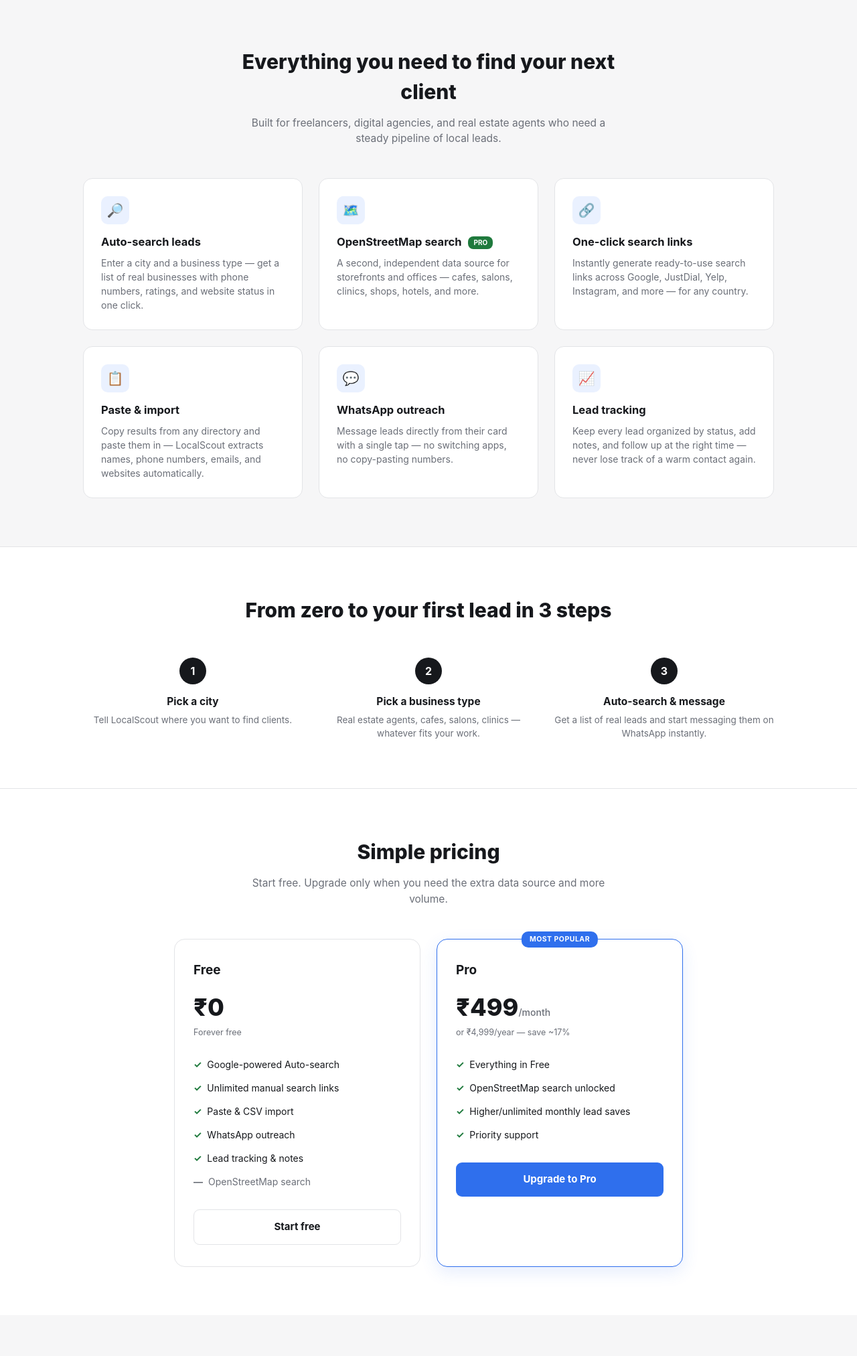
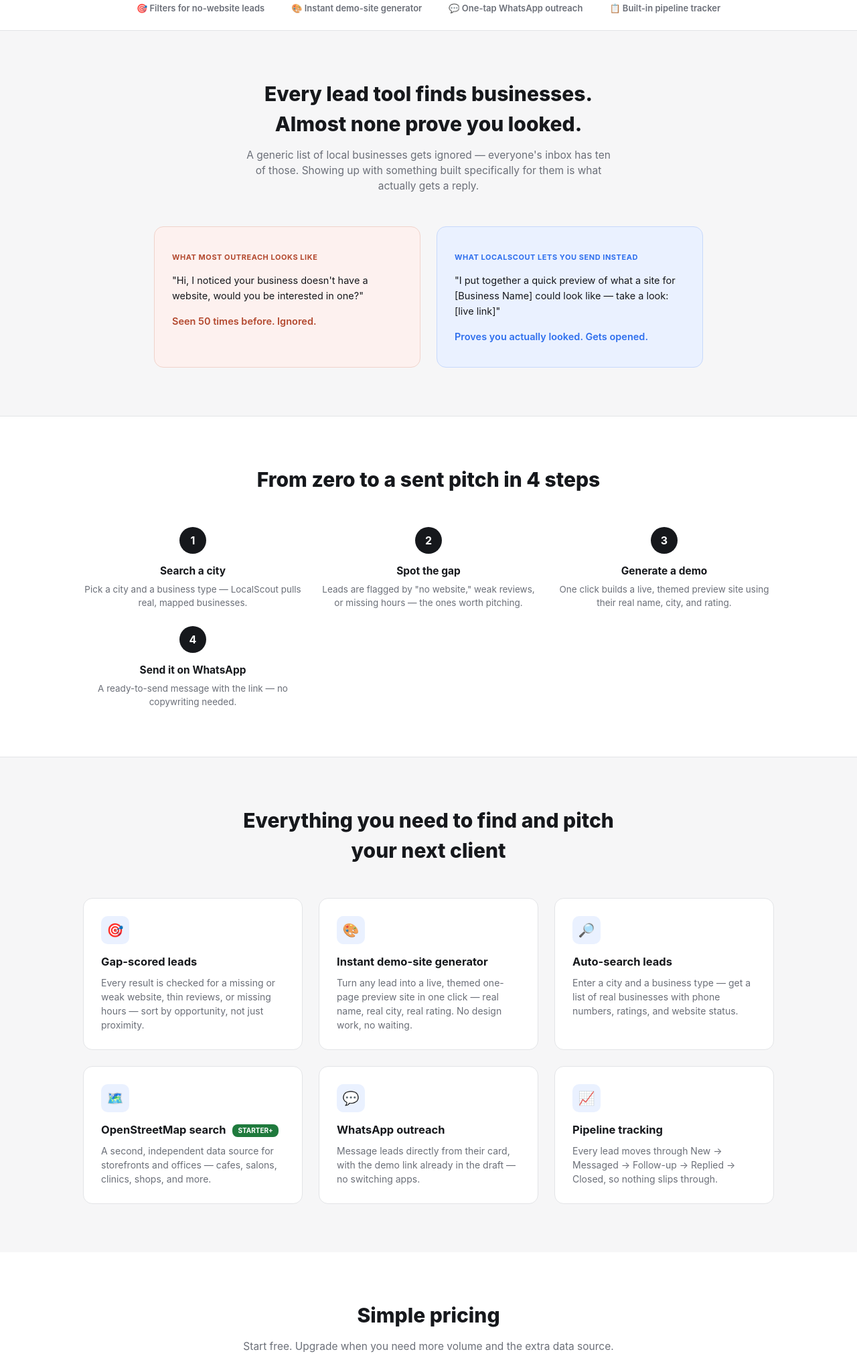
Before and after one commit to krishnamishra-tech/lead-hunter, a website: page index.html in a window 1280 px wide. Shown: the part 614-2639 px from the top of the page at 67% size. Drawn offline with Linux system fonts and the light colour scheme.

Commit message:
Update index.html

```diff
--- a/index.html
+++ b/index.html
@@ -3,17 +3,31 @@
 <head>
 <meta charset="UTF-8">
 <meta name="viewport" content="width=device-width, initial-scale=1.0">
-<title>LocalScout — Find local business leads in seconds</title>
-<meta name="description" content="LocalScout helps freelancers, agencies, and real estate agents find real local business leads, message them on WhatsApp, and track follow-ups — all in one place.">
-<meta property="og:title" content="LocalScout — Find local business leads in seconds">
-<meta property="og:description" content="Find real business leads by city and type, message them on WhatsApp, and track every follow-up in one simple tool.">
+<title>LocalScout — Find businesses with no website. Pitch them a demo.</title>
+<meta name="description" content="LocalScout finds local businesses with no website (or a weak one), builds an instant demo site to pitch them, and gets you talking to them on WhatsApp — built for web design agencies and freelancers in India.">
+<meta property="og:title" content="LocalScout — Find businesses with no website. Pitch them a demo.">
+<meta property="og:description" content="Find the businesses that actually need a website, show them a live preview in one click, and message them on WhatsApp — before your competitor does.">
 <meta property="og:type" content="website">
-<meta property="og:url" content="https://localscout.app/">
+<meta property="og:url" content="https://localscout.online/">
 <meta name="twitter:card" content="summary_large_image">
-<meta name="twitter:title" content="LocalScout — Find local business leads in seconds">
-<meta name="twitter:description" content="Find real business leads by city and type, message them on WhatsApp, and track every follow-up in one simple tool.">
-<link rel="canonical" href="https://localscout.app/">
+<meta name="twitter:title" content="LocalScout — Find businesses with no website. Pitch them a demo.">
+<meta name="twitter:description" content="Find the businesses that actually need a website, show them a live preview in one click, and message them on WhatsApp.">
+<link rel="canonical" href="https://localscout.online/">
 <link rel="stylesheet" href="shared.css">
+<style>
+  .wedge-band { background: var(--forest); color: #fff; padding: 14px 0; text-align: center; font-size: 13.5px; }
+  .wedge-band strong { color: var(--brass-light); }
+  .compare-grid { display: grid; grid-template-columns: 1fr 1fr; gap: 24px; max-width: 820px; margin: 0 auto; }
+  .compare-card { border-radius: 14px; padding: 26px; }
+  .compare-card.bad { background: #fdf1ef; border: 1px solid #f0d3cb; }
+  .compare-card.good { background: var(--brass-soft); border: 1px solid #c7d9fb; }
+  .compare-card p.label { font-size: 11px; font-weight: 700; text-transform: uppercase; letter-spacing: .05em; margin-bottom: 10px; }
+  .compare-card.bad p.label { color: #b3492f; }
+  .compare-card.good p.label { color: var(--brass); }
+  .compare-card p.line { font-size: 14.5px; line-height: 1.6; margin-bottom: 8px; }
+  .icp-note { background: var(--card); border: 1px solid var(--line); border-radius: 14px; padding: 22px 26px; max-width: 640px; margin: 40px auto 0; font-size: 13.5px; color: var(--ink-soft); text-align: center; }
+  @media (max-width: 760px) { .compare-grid { grid-template-columns: 1fr; } }
+</style>
 </head>
 <body>
 
@@ -29,77 +43,102 @@
   </div>
 </nav>
 
+<div class="wedge-band">
+  Built for web design agencies &amp; freelancers who sell websites — not a generic lead scraper.
+</div>
+
 <div class="hero">
   <div class="wrap">
-    <h1>Find local business leads.<br>Message them. <span class="accent">Close them.</span></h1>
-    <p class="sub">LocalScout finds real businesses in any city, pulls their contact details, and gets you talking to them on WhatsApp — in minutes, not hours of manual searching.</p>
+    <h1>Find businesses with <span class="accent">no website.</span><br>Show them one before you even talk.</h1>
+    <p class="sub">LocalScout finds local businesses that have no website (or a weak one), auto-generates a live demo of what theirs could look like, and gets you messaging them on WhatsApp — in minutes.</p>
     <div class="hero-ctas">
       <a href="app.html" class="btn btn-primary">Start free — no card needed</a>
-      <a href="pricing.html" class="btn btn-outline">See pricing</a>
+      <a href="#how-it-works" class="btn btn-outline">See how it works</a>
     </div>
-    <p class="hero-note">Free plan includes real Google-powered auto-search, unlimited manual links, and paste-import.</p>
+    <p class="hero-note">Free plan includes real Google-powered search, unlimited manual links, and paste-import.</p>
   </div>
 </div>
 
 <div class="trust-bar">
   <div class="wrap">
-    <span>🔎 Real business data</span>
+    <span>🎯 Filters for no-website leads</span>
+    <span>🎨 Instant demo-site generator</span>
     <span>💬 One-tap WhatsApp outreach</span>
-    <span>📋 Built-in lead tracker</span>
-    <span>🌍 Works for any city or country</span>
+    <span>📋 Built-in pipeline tracker</span>
   </div>
 </div>
 
-<section id="features">
+<section>
   <div class="wrap">
     <div class="section-head">
-      <h2>Everything you need to find your next client</h2>
-      <p>Built for freelancers, digital agencies, and real estate agents who need a steady pipeline of local leads.</p>
+      <h2>Every lead tool finds businesses. Almost none prove you looked.</h2>
+      <p>A generic list of local businesses gets ignored — everyone's inbox has ten of those. Showing up with something built specifically for them is what actually gets a reply.</p>
     </div>
-    <div class="feature-grid">
-      <div class="feature-card">
-        <div class="icon">🔎</div>
-        <h3>Auto-search leads</h3>
-        <p>Enter a city and a business type — get a list of real businesses with phone numbers, ratings, and website status in one click.</p>
+    <div class="compare-grid">
+      <div class="compare-card bad">
+        <p class="label">What most outreach looks like</p>
+        <p class="line">"Hi, I noticed your business doesn't have a website, would you be interested in one?"</p>
+        <p class="line" style="color:#b3492f;font-weight:600;">Seen 50 times before. Ignored.</p>
       </div>
-      <div class="feature-card">
-        <div class="icon">🗺️</div>
-        <h3>OpenStreetMap search <span class="badge-pro">PRO</span></h3>
-        <p>A second, independent data source for storefronts and offices — cafes, salons, clinics, shops, hotels, and more.</p>
-      </div>
-      <div class="feature-card">
-        <div class="icon">🔗</div>
-        <h3>One-click search links</h3>
-        <p>Instantly generate ready-to-use search links across Google, JustDial, Yelp, Instagram, and more — for any country.</p>
-      </div>
-      <div class="feature-card">
-        <div class="icon">📋</div>
-        <h3>Paste &amp; import</h3>
-        <p>Copy results from any directory and paste them in — LocalScout extracts names, phone numbers, emails, and websites automatically.</p>
-      </div>
-      <div class="feature-card">
-        <div class="icon">💬</div>
-        <h3>WhatsApp outreach</h3>
-        <p>Message leads directly from their card with a single tap — no switching apps, no copy-pasting numbers.</p>
-      </div>
-      <div class="feature-card">
-        <div class="icon">📈</div>
-        <h3>Lead tracking</h3>
-        <p>Keep every lead organized by status, add notes, and follow up at the right time — never lose track of a warm contact again.</p>
+      <div class="compare-card good">
+        <p class="label">What LocalScout lets you send instead</p>
+        <p class="line">"I put together a quick preview of what a site for [Business Name] could look like — take a look: [live link]"</p>
+        <p class="line" style="color:var(--brass);font-weight:600;">Proves you actually looked. Gets opened.</p>
       </div>
     </div>
   </div>
 </section>
 
-<section style="background:var(--card);border-top:1px solid var(--line);border-bottom:1px solid var(--line);">
+<section id="how-it-works" style="background:var(--card);border-top:1px solid var(--line);border-bottom:1px solid var(--line);">
   <div class="wrap">
     <div class="section-head">
-      <h2>From zero to your first lead in 3 steps</h2>
+      <h2>From zero to a sent pitch in 4 steps</h2>
     </div>
     <div class="steps">
-      <div class="step"><div class="num">1</div><h3>Pick a city</h3><p>Tell LocalScout where you want to find clients.</p></div>
-      <div class="step"><div class="num">2</div><h3>Pick a business type</h3><p>Real estate agents, cafes, salons, clinics — whatever fits your work.</p></div>
-      <div class="step"><div class="num">3</div><h3>Auto-search &amp; message</h3><p>Get a list of real leads and start messaging them on WhatsApp instantly.</p></div>
+      <div class="step"><div class="num">1</div><h3>Search a city</h3><p>Pick a city and a business type — LocalScout pulls real, mapped businesses.</p></div>
+      <div class="step"><div class="num">2</div><h3>Spot the gap</h3><p>Leads are flagged by "no website," weak reviews, or missing hours — the ones worth pitching.</p></div>
+      <div class="step"><div class="num">3</div><h3>Generate a demo</h3><p>One click builds a live, themed preview site using their real name, city, and rating.</p></div>
+      <div class="step"><div class="num">4</div><h3>Send it on WhatsApp</h3><p>A ready-to-send message with the link — no copywriting needed.</p></div>
+    </div>
+  </div>
+</section>
+
+<section id="features">
+  <div class="wrap">
+    <div class="section-head">
+      <h2>Everything you need to find and pitch your next client</h2>
+    </div>
+    <div class="feature-grid">
+      <div class="feature-card">
+        <div class="icon">🎯</div>
+        <h3>Gap-scored leads</h3>
+        <p>Every result is checked for a missing or weak website, thin reviews, or missing hours — sort by opportunity, not just proximity.</p>
+      </div>
+      <div class="feature-card">
+        <div class="icon">🎨</div>
+        <h3>Instant demo-site generator</h3>
+        <p>Turn any lead into a live, themed one-page preview site in one click — real name, real city, real rating. No design work, no waiting.</p>
+      </div>
+      <div class="feature-card">
+        <div class="icon">🔎</div>
+        <h3>Auto-search leads</h3>
+        <p>Enter a city and a business type — get a list of real businesses with phone numbers, ratings, and website status.</p>
+      </div>
+      <div class="feature-card">
+        <div class="icon">🗺️</div>
+        <h3>OpenStreetMap search <span class="badge-pro">STARTER+</span></h3>
+        <p>A second, independent data source for storefronts and offices — cafes, salons, clinics, shops, and more.</p>
+      </div>
+      <div class="feature-card">
+        <div class="icon">💬</div>
+        <h3>WhatsApp outreach</h3>
+        <p>Message leads directly from their card, with the demo link already in the draft — no switching apps.</p>
+      </div>
+      <div class="feature-card">
+        <div class="icon">📈</div>
+        <h3>Pipeline tracking</h3>
+        <p>Every lead moves through New → Messaged → Follow-up → Replied → Closed, so nothing slips through.</p>
+      </div>
     </div>
   </div>
 </section>
@@ -108,51 +147,59 @@
   <div class="wrap">
     <div class="section-head">
       <h2>Simple pricing</h2>
-      <p>Start free. Upgrade only when you need the extra data source and more volume.</p>
+      <p>Start free. Upgrade when you need more volume and the extra data source.</p>
     </div>
-    <div class="pricing-grid">
+    <div class="pricing-grid-3">
       <div class="price-card">
         <h3>Free</h3>
         <div class="price">₹0</div>
-        <div class="price-sub">Forever free</div>
+        <div class="price-sub">20 leads/month</div>
         <ul>
           <li>Google-powered Auto-search</li>
           <li>Unlimited manual search links</li>
-          <li>Paste &amp; CSV import</li>
+          <li>Demo-site generator</li>
           <li>WhatsApp outreach</li>
-          <li>Lead tracking &amp; notes</li>
-          <li class="muted">OpenStreetMap search</li>
+          <li>Pipeline tracking</li>
         </ul>
         <a href="app.html" class="btn btn-outline">Start free</a>
       </div>
       <div class="price-card featured">
-        <h3>Pro</h3>
-        <div class="price">₹499<span>/month</span></div>
-        <div class="price-sub">or ₹4,999/year — save ~17%</div>
+        <h3>Starter</h3>
+        <div class="price">₹499<span>/mo</span></div>
+        <div class="price-sub">1,000 leads/month</div>
         <ul>
           <li>Everything in Free</li>
           <li>OpenStreetMap search unlocked</li>
-          <li>Higher/unlimited monthly lead saves</li>
-          <li>Priority support</li>
         </ul>
-        <a href="app.html" class="btn btn-primary">Upgrade to Pro</a>
+        <a href="app.html" class="btn btn-primary">Start Starter</a>
+      </div>
+      <div class="price-card">
+        <h3>Business</h3>
+        <div class="price">₹999<span>/mo</span></div>
+        <div class="price-sub">2,000 leads/month</div>
+        <ul>
+          <li>Everything in Starter</li>
+          <li>Bulk WhatsApp campaigns</li>
+          <li>2 team seats</li>
+        </ul>
+        <a href="app.html" class="btn btn-outline">Start Business</a>
       </div>
     </div>
+    <p style="text-align:center;font-size:13px;color:var(--ink-soft);margin-top:24px;"><a href="pricing.html" style="color:var(--brass);font-weight:600;">See full plan comparison →</a></p>
   </div>
 </section>
 
 <section>
   <div class="wrap">
-    <div class="quote-card">
-      <p class="q">"I used to spend an hour a day just hunting for business numbers on Google. Now I get a list in under a minute and I'm already messaging them."</p>
-      <div class="who">— Early LocalScout user</div>
+    <div class="icp-note">
+      <strong>Built primarily for web design agencies and freelancers</strong> who need a steady pipeline of businesses that actually need a website — not a generic contact database. Real estate agents and other local-service businesses are welcome to use LocalScout too; the search and outreach tools work the same either way.
     </div>
   </div>
 </section>
 
 <div class="final-cta">
   <div class="wrap">
-    <h2>Ready to find your next client?</h2>
+    <h2>Find your next client before your competitor does</h2>
     <p>No credit card needed to get started.</p>
     <a href="app.html" class="btn btn-primary">Get started free</a>
   </div>
@@ -160,7 +207,7 @@
 
 <footer>
   <div class="wrap">
-    © 2026 LocalScout. Built for freelancers, agencies, and real estate agents.
+    © 2026 LocalScout. Built for web design agencies and freelancers finding their next client.
   </div>
 </footer>
 
```
